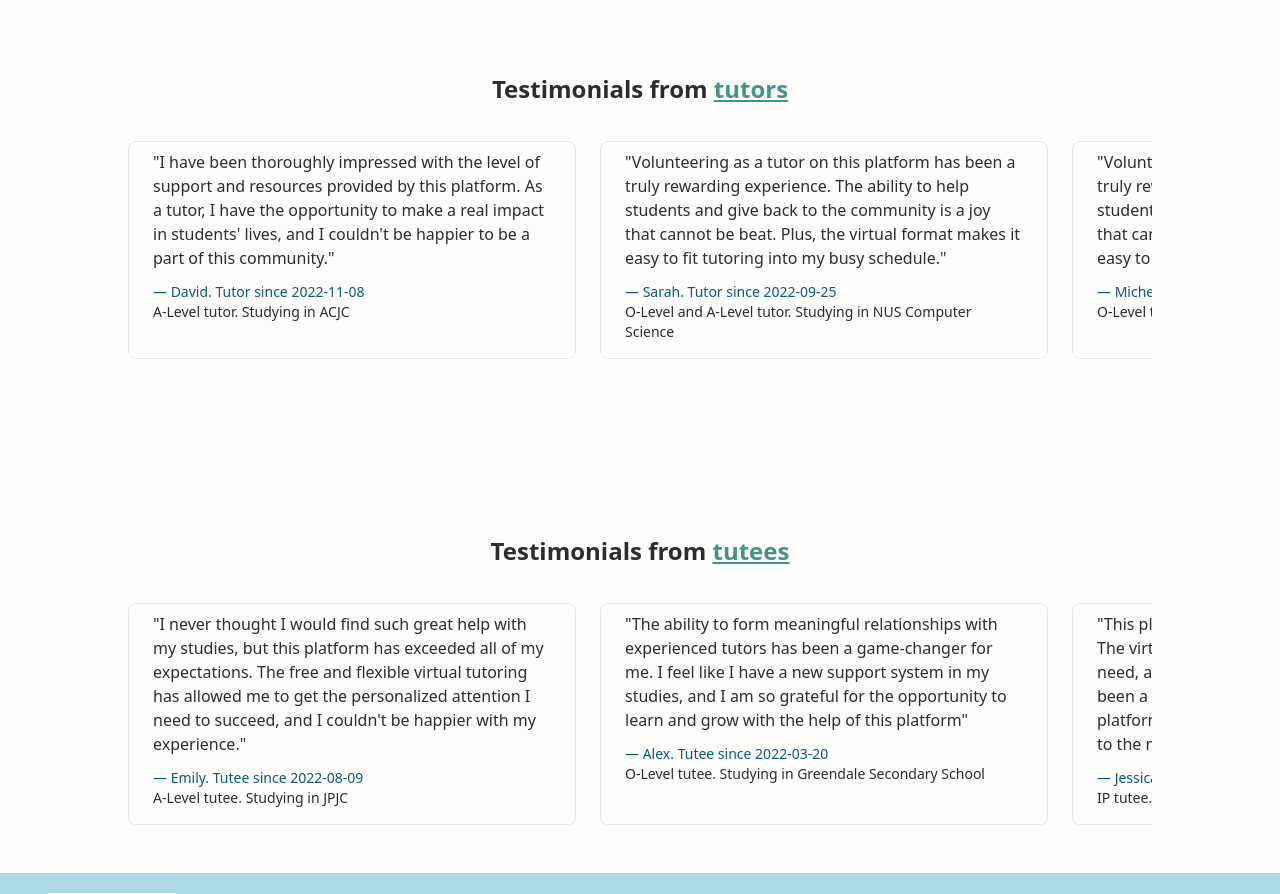
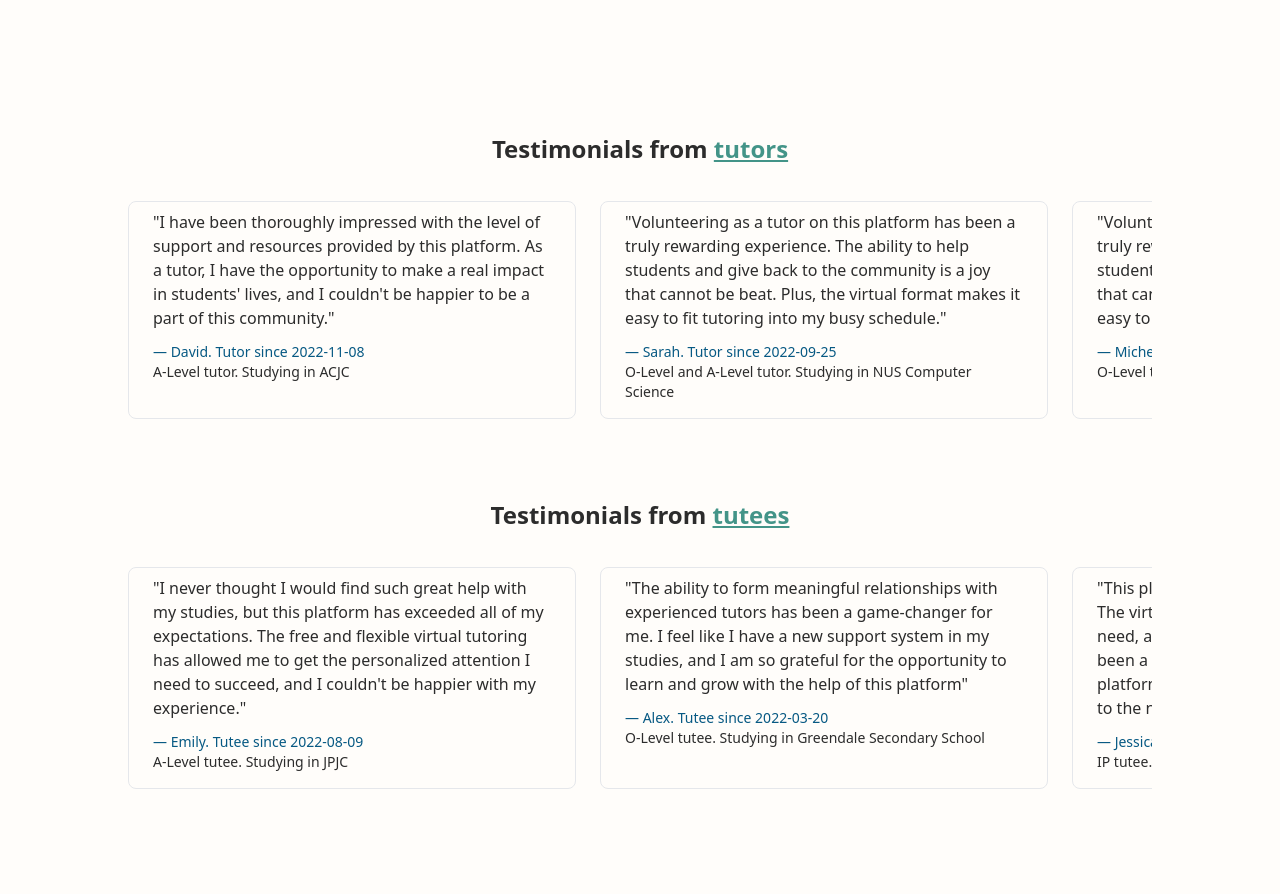
Before and after one commit to tch1001/EduHopeSG, a Next.js app in the folder frontend/: page / in a window 1280 px wide. Shown: the part 3860-4754 px from the top of the page. Built offline with nearby package versions, Linux system fonts and the light colour scheme.

Commit message:
fix: testimonial styling for devices xxs devices

```diff
--- a/frontend/components/home/TestimonialCard.jsx
+++ b/frontend/components/home/TestimonialCard.jsx
@@ -10,7 +10,7 @@ export const TestimonialCard = ({
     ...props
 }) => {
     return (
-        <Card className="pt-2 pb-4 px-6 min-w-[28rem] snap-start" {...props}>
+        <Card className="pt-2 pb-4 px-6 min-w-[16rem] xs:min-w-[22rem] sm:min-w-[28rem] snap-start" {...props}>
             <p className="font-medium text-base">"{testimonial}"</p>
             <div className="text-sm mt-3">
                 <p className="text-dark-blue">— {name}. {tutor ? "Tutor" : "Tutee"} since {member_since}</p>
--- a/frontend/pages/index.js
+++ b/frontend/pages/index.js
@@ -48,7 +48,7 @@ export default function Home({ subjects, testimonials }) {
                     <p>Empowering students through free and flexible tutoring.</p>
                 </div>
             </div>
-            <Container className="flex flex-col gap-20 mt-9">
+            <Container className="flex flex-col gap-20 my-16">
                 <div className="flex flex-col items-center gap-9">
                     <BenefitCard
                         illustration="/images/landing_page/study_anywhere.png"
@@ -98,12 +98,13 @@ export default function Home({ subjects, testimonials }) {
                         Explore more subjects
                     </Button>
                 </div>
-                <div className="flex flex-col items-center my-12 gap-9">
+                <div className="flex flex-col gap-16 my-20">
+                    <div className="flex flex-col items-center gap-9">
                         <p className="text-2xl font-semibold">
                             Testimonials from {" "}
                             <span className="text-dark-aqua underline">tutors</span>
                         </p>
-                    <div className="horizontal-scroll">
+                        <div className="horizontal-scroll pb-4">
 
                             {
                                 testimonials.tutors.map((testimonial, key) => (
@@ -119,12 +120,12 @@ export default function Home({ subjects, testimonials }) {
                             }
                         </div>
                     </div>
-                <div className="flex flex-col items-center my-12 gap-9">
+                    <div className="flex flex-col items-center gap-9">
                         <p className="text-2xl font-semibold">
                             Testimonials from {" "}
                             <span className="text-dark-aqua underline">tutees</span>
                         </p>
-                    <div className="horizontal-scroll">
+                        <div className="horizontal-scroll pb-4">
 
                             {
                                 testimonials.tutees.map((testimonial, key) => (
@@ -139,6 +140,7 @@ export default function Home({ subjects, testimonials }) {
                                     />
                                 ))
                             }
+                        </div>
                     </div>
                 </div>
             </Container>
--- a/frontend/styles/globals.css
+++ b/frontend/styles/globals.css
@@ -14,8 +14,8 @@ div.cover {
 
 div.horizontal-scroll {
     @apply flex flex-row gap-6;
-    @apply overflow-x-auto sm:overflow-x-hidden scroll-smooth snap-x;
-    @apply max-w-screen-xs sm:max-w-screen-sm md:max-w-screen-md lg:max-w-screen-lg 2xl:max-w-screen-2xl;
+    @apply overflow-x-auto lg:overflow-x-hidden scroll-smooth snap-x;
+    @apply max-w-screen-xss xs:max-w-screen-xs sm:max-w-screen-sm md:max-w-screen-md lg:max-w-screen-lg 2xl:max-w-screen-2xl;
 }
 
 @media (min-width: 640px) {
--- a/frontend/tailwind.config.js
+++ b/frontend/tailwind.config.js
@@ -8,6 +8,7 @@ module.exports = {
   theme: {
     extend: {
       screens: {
+        "xss": "320px",
         "xs": "425px"
       },
       colors: {
```
Lines whose indentation alone changed are shown as unchanged.
